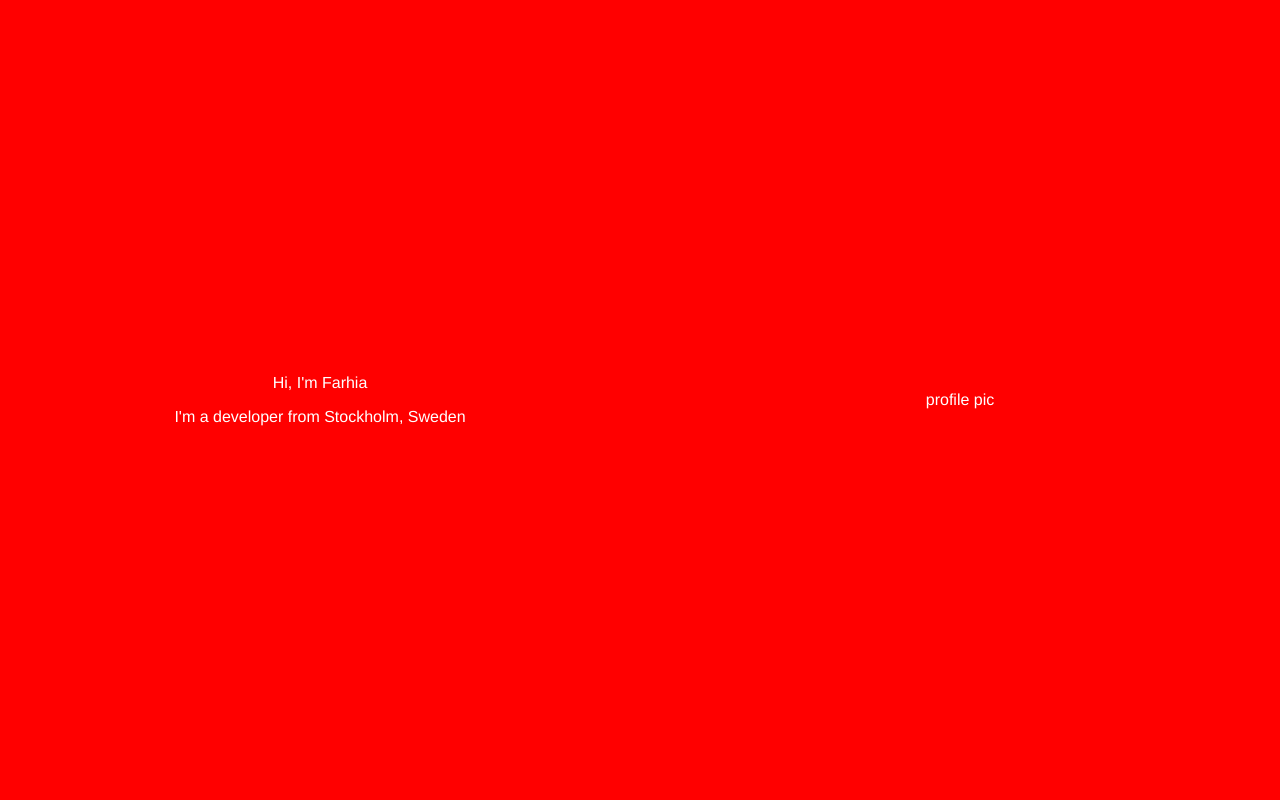
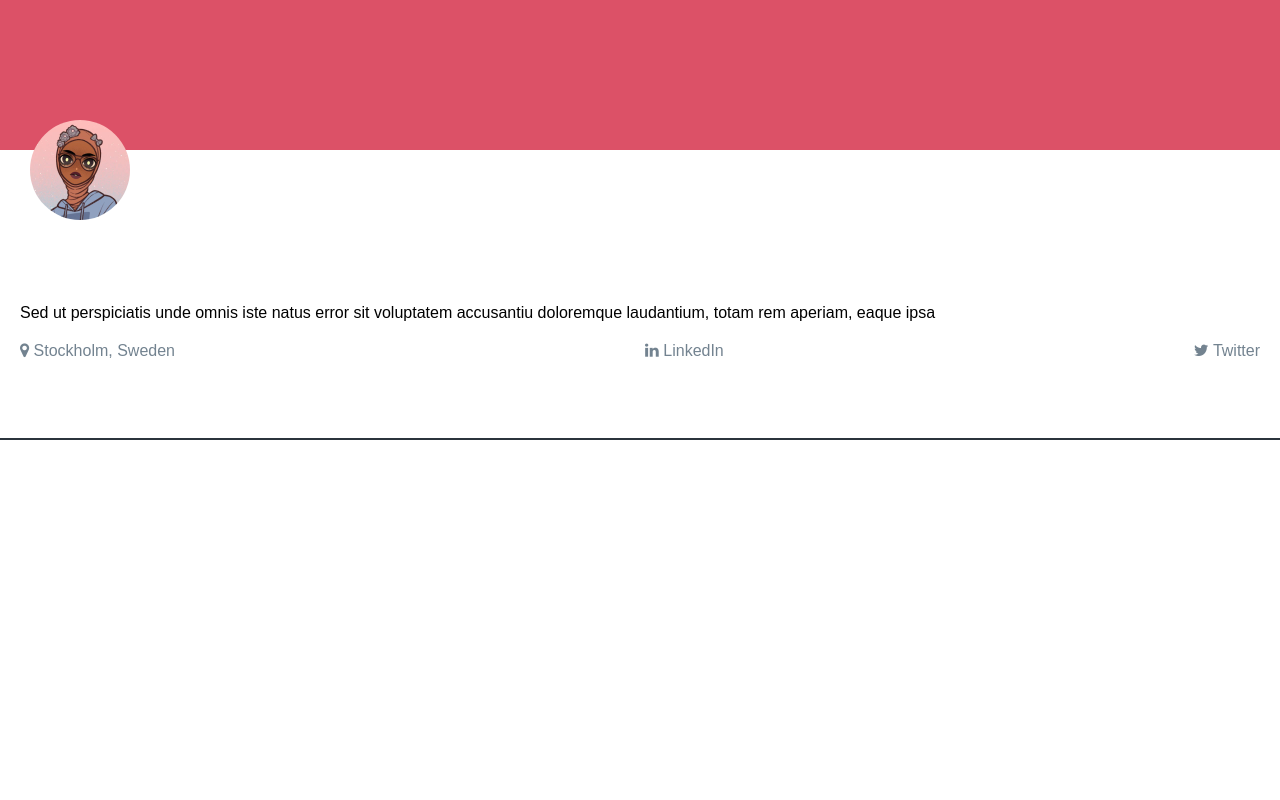
Before and after one commit to FarhiaM/farhia-site, a Vue app: page / in a window 1280 px wide. Shown: the top 800 px of the page. Built offline with nearby package versions, Linux system fonts and the light colour scheme.

Commit message:
Refactor the whole page :construction:

```diff
--- a/src/App.vue
+++ b/src/App.vue
@@ -1,36 +1,36 @@
 <template>
   <div id="app">
+    <link rel="stylesheet" href="https://maxcdn.bootstrapcdn.com/font-awesome/4.4.0/css/font-awesome.min.css">
     <Main/>
-    <Contact/>
   </div>
 </template>
 
 <script>
 import Main from './components/Main.vue'
-import Contact from './components/Contact.vue'
 
 export default {
   name: 'app',
   components: {
-    Main,
-    Contact
+    Main
     }
 }
 </script>
 
 <style lang="scss">
 body {
-  margin:0; /* This is used to reset any browser-default margins */
+  margin:0;
+  background-color: #151D26;
+  font-family: Arial;
   }
+
+@media screen and (prefers-color-scheme: light) {
+  body {
+    background-color: white;
+  }
+}
 
 
 #app {
-  font-family: 'Avenir', Helvetica, Arial, sans-serif;
-  -webkit-font-smoothing: antialiased;
-  -moz-osx-font-smoothing: grayscale;
-  text-align: center;
-  color: #2c3e50;
-  margin:0;
 }
 
 @media (min-width: 768px) and (max-width: 1023px) {
--- /dev/null
+++ b/src/components/Aboutme.vue
@@ -0,0 +1,18 @@
+<template>
+  <div class="aboutme">aboutme</div>
+</template>
+
+<script>
+export default {
+ name: "Aboutme"
+}
+</script>
+
+<style lang="scss" scoped>
+
+.aboutme{
+  margin: 20px;
+  color:white;
+}
+
+</style>
--- a/src/components/Contact.vue
+++ /dev/null
@@ -1,64 +0,0 @@
-<template>
-<div class="contactContainer">
- <div class="ConcatDetails">
-     <p>Contact details</p>
-   </div>
-   <div class="spotifyWidget">
-     <iframe src="https://open.spotify.com/embed/playlist/6WhyfvYNU4M1Kdy1LHpVpR" width="300" height="380" frameborder="0" allowtransparency="true" allow="encrypted-media"></iframe>
-   </div>
-</div>
-</template>
-
-<script>
-export default {
-
-}
-</script>
-
-<style lang="scss" scoped>
-.contactContainer{
-  display: flex;
-  flex-direction: column;
-  align-items: center;
-  justify-content: center;
-  height:100vh;
-  background:rgb(231, 216, 9);
-  color:#fff;
-}
-
-.ConcatDetails{
-  flex: 50%;
-}
-
-.spotifyWidget{
-  flex: 50%;
-  margin-bottom: 40px;
-}
-
-@media (min-width: 768px) and (max-width: 1023px) {
-  // tablet
-
-}
-
-@media (min-width: 1024px) {
-.contactContainer{
-  display: flex;
-  flex-direction: row;
-  align-items: center;
-  justify-content: center;
-  height:100vh;
-  background:rgb(231, 216, 9);
-  color:#fff;
-}
-
-.ConcatDetails{
-  flex: 50%;
-}
-
-.spotifyWidget{
-  flex: 50%;
-}
-
-
-}
-</style>
--- a/src/components/Main.vue
+++ b/src/components/Main.vue
@@ -1,37 +1,117 @@
 <template>
   <div class="main">
-   <div class="infoText">
-     <p>Hi, I'm Farhia</p>
-     <p>I'm a developer from Stockholm, Sweden</p>
-   </div>
-   <div class="profile">
-     <p>profile pic</p>
-   </div>
+    <div class="banner"></div>
+    <img class= "profilepic" src="../assets/profilepic.jpg">
+
+    <div class="profile">
+      <h1>Farhia Muse</h1>
+      <p>Sed ut perspiciatis unde omnis iste natus error sit voluptatem accusantiu
+        doloremque laudantium, totam rem aperiam, eaque ipsa</p>
+        <div class="details">
+          <span><i class="fa fa-map-marker"></i> Stockholm, Sweden</span>
+          <span><i class="fa fa-linkedin"></i> LinkedIn</span>
+          <span><i class="fa fa-twitter"></i> Twitter</span>
+        </div>
+    </div>
+     <div class="menu">
+        <a class="aboutme">About me</a>
+        <a class="projects">Projects</a>
+        <a class="playlist">Music playlist</a>
+    </div>
+    <div class="blue-line"></div>
+
+  <div class="page">
+    <div id="page1" class="active-demo"><Aboutme/></div>
+    <div id="page2" class="inactive"><Projects/></div>
+    <div id="page3" class="inactive"><Playlist/></div>
+  </div>
+
   </div>
 </template>
 
 <script>
-export default {};
+import Aboutme from '@/components/Aboutme.vue'
+import Projects from '@/components/Projects.vue'
+import Playlist from '@/components/Playlist.vue'
+
+export default {
+  name: 'Main',
+  components: {
+    Playlist,
+    Aboutme,
+    Projects
+    }
+};
 </script>
 
 <style lang="scss" scoped>
 
-.main{
-  display: flex;
-  flex-direction: column;
-  height:100vh;
-  background:rgb(255, 0, 0);
-  color:#fff;
+.banner{
+  width: 100%;
+  height: 150px;
+  background-color: #DC5167;
 }
 
-.infoText{
-  flex: 50%;
+.profilepic{
+  max-width: 100px;
+  max-height: 100px;
+  margin-top: -30px;
+  margin-left:30px;
+  border-radius: 50%;
 }
 
 .profile{
-  flex: 50%;
+  margin: 20px;
 }
 
+.details{
+  display: flex;
+  flex-direction: row;
+  justify-content: space-between;
+  color: #738390;
+  margin-top: 20px;
+}
+
+p, h1{
+  color: #FFFFFF;
+}
+
+.menu{
+  color: white;
+  display: flex;
+  flex-direction: row;
+  justify-content: space-between;
+  list-style: none;
+  margin:0;
+  padding:20px;
+  outline:none;
+  cursor:pointer;
+
+  .aboutme:hover, .aboutme:target{
+    color: #2581CB;
+  }
+
+  .projects:hover{
+    color: #2581CB;
+  }
+
+  .playlist:hover{
+    color: #2581CB;
+  }
+
+}
+
+  .blue-line{
+    border: 1px solid #2B343C;
+  }
+
+  .active-demo {
+ display:block;
+}
+
+.inactive {
+  display:none;
+}
 @media (min-width: 768px) and (max-width: 1023px) {
   // tablet
 
@@ -39,23 +119,11 @@ export default {};
 
 @media (min-width: 1024px) {
   // desktop
-
- .main{
-  display: flex;
-  flex-direction: row;
-  align-items: center;
-  justify-content: center;
-  height:100vh;
-  background:rgb(255, 0, 0);
-  color:#fff;
 }
 
-.infoText{
-  flex: 50%;
-}
-
-.profile{
-  flex: 50%;
-}
+@media screen and (prefers-color-scheme: light) {
+  p {
+    color:black;
+  }
 }
 </style>
--- /dev/null
+++ b/src/components/Playlist.vue
@@ -0,0 +1,46 @@
+<template>
+  <div class="contactContainer">
+    <div class="spotifyWidget">
+      <iframe
+        src="https://open.spotify.com/embed/playlist/6WhyfvYNU4M1Kdy1LHpVpR"
+        width="300"
+        height="380"
+        frameborder="0"
+        allowtransparency="true"
+        allow="encrypted-media"
+      ></iframe>
+    </div>
+  </div>
+</template>
+
+<script>
+export default {
+   name: "Playlist"
+};
+</script>
+
+<style lang="scss" scoped>
+.contactContainer {
+  display: flex;
+  flex-direction: column;
+  align-items: center;
+  justify-content: center;
+  margin:20px;
+}
+
+
+.spotifyWidget {
+  flex: 50%;
+  margin-bottom: 40px;
+}
+
+@media (min-width: 768px) and (max-width: 1023px) {
+  // tablet
+}
+
+@media (min-width: 1024px) {
+  .spotifyWidget {
+    flex: 50%;
+  }
+}
+</style>
--- /dev/null
+++ b/src/components/Projects.vue
@@ -0,0 +1,13 @@
+<template>
+  <div>projects</div>
+</template>
+
+<script>
+export default {
+ name: "Playlist"
+}
+</script>
+
+<style>
+
+</style>
```
Also changed, not shown: src/assets/profilepic.jpg (added).
